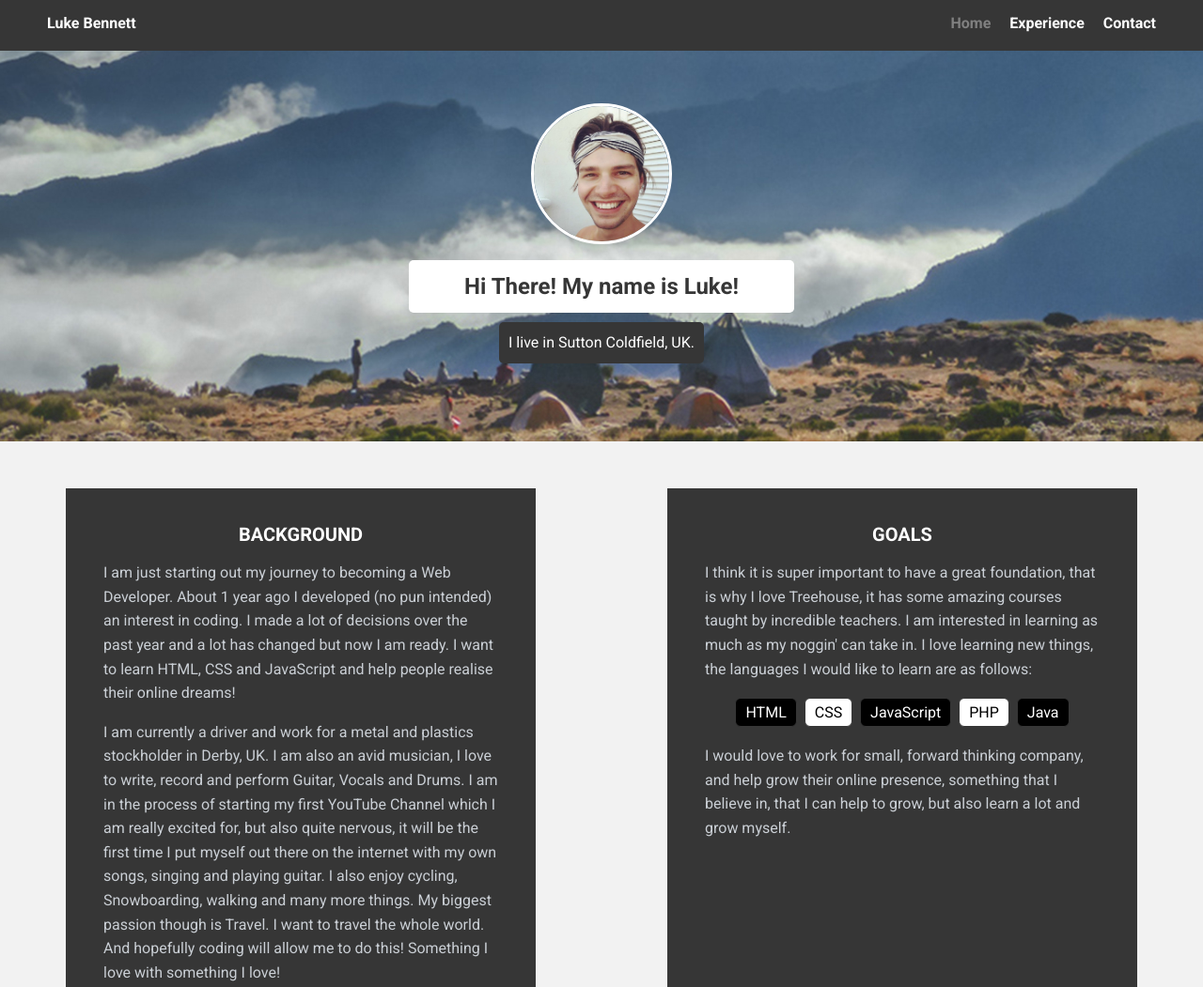
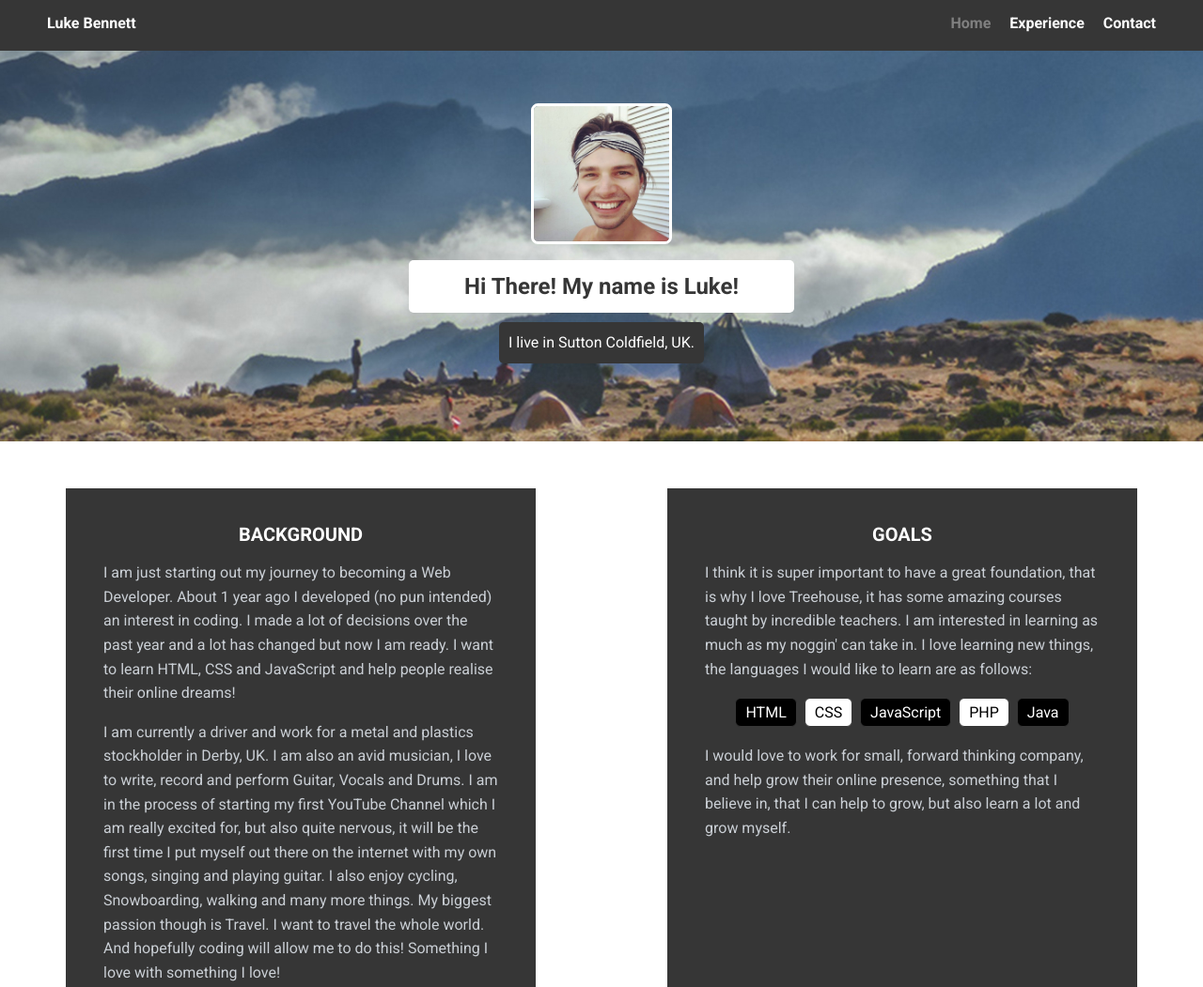
Before and after one commit to LukeBennettUK/techdegree_project_1, a plain HTML site: page index.html in a window 1280 px wide. Shown: the top 1051 px of the page at 94% size. Drawn offline with Linux system fonts and the light colour scheme; a web font is replaced by a local one.

```diff
--- a/css/styles.css
+++ b/css/styles.css
@@ -61,7 +61,7 @@ header .profile-image {
   margin-top: 50px;
   width: 150px;
   height: 150px;
-  border-radius: 50%;
+  border-radius: 5%;
   border: 3px solid white;
   transition: all .5s;
 }
@@ -263,7 +263,7 @@ COLOR
 
 body {
   color: #CACFD5;
-  background: #F2F2F2;
+  background: #Fff;
 }
 
 /* Link Styles */
```
